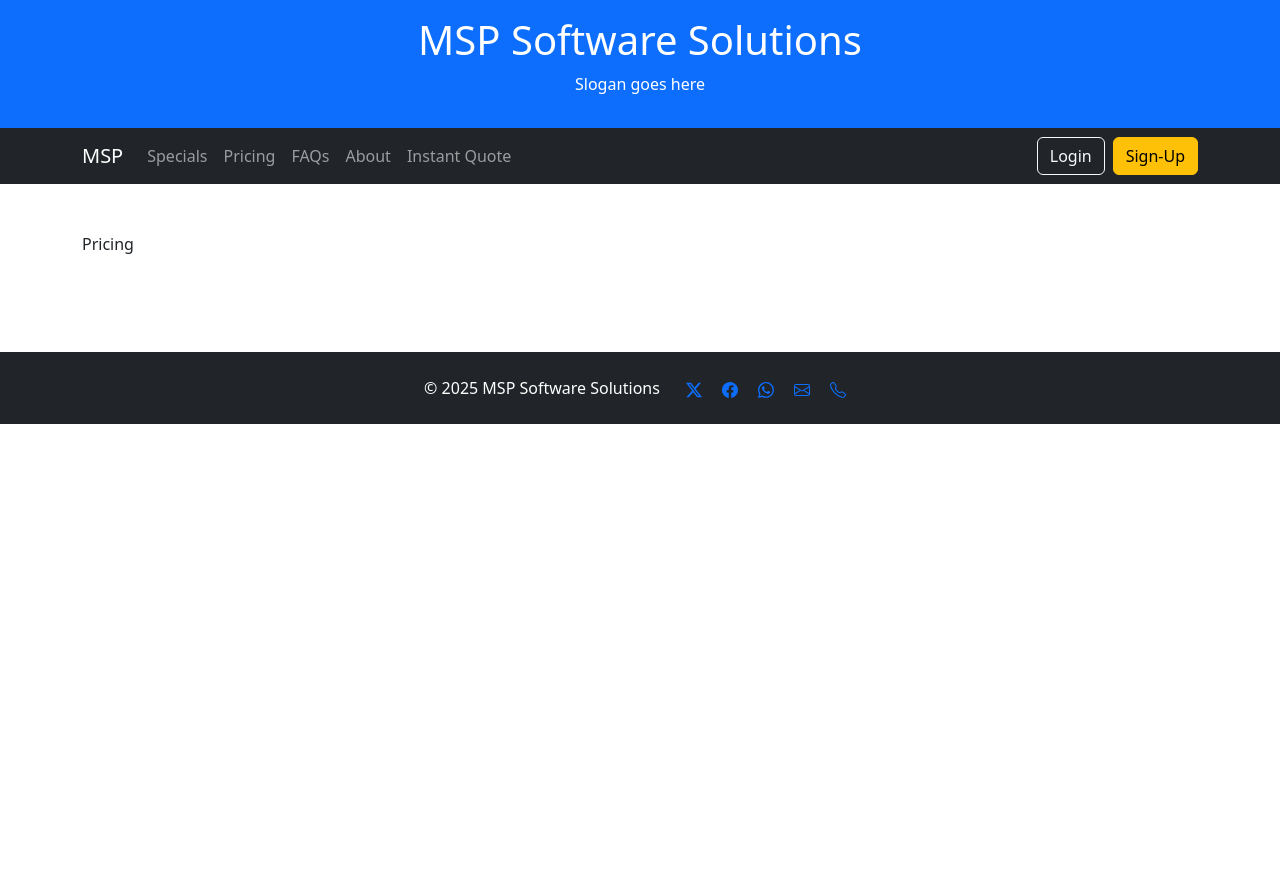
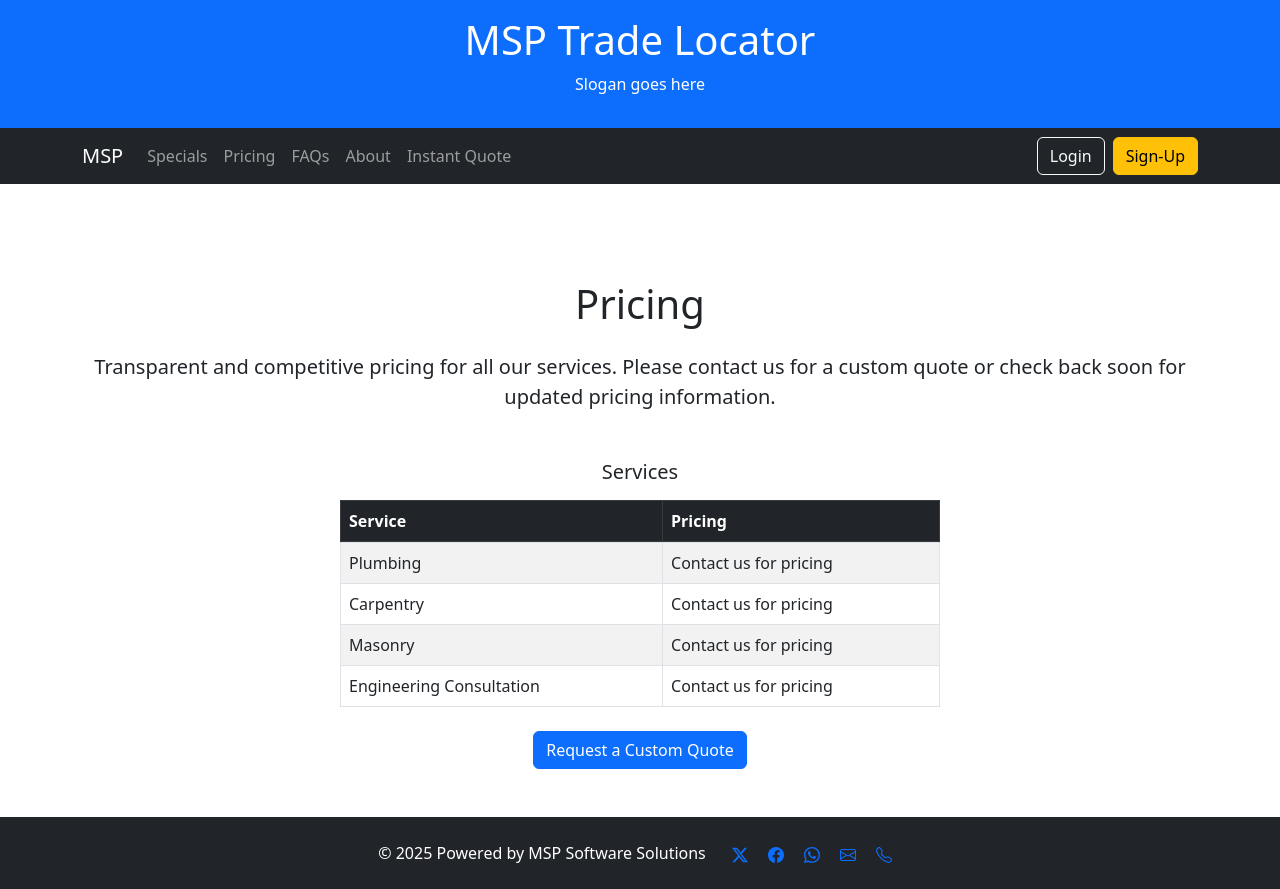
Before and after one commit to kayloshai/trade-locator, a React (Vite) app: page /trade-locator/pricing in a window 1280 px wide. Before the commit the page ends 800 px from the top, so only its background shows below. Built offline with nearby package versions, Linux system fonts and the light colour scheme.

Commit message:
Amend navbar, update pages, config vite

```diff
--- a/src/app/pages/pricing.tsx
+++ b/src/app/pages/pricing.tsx
@@ -1,13 +1,53 @@
+import { Link } from "react-router-dom";
 
 interface Props {
     className?: string;
 }
 
 export const Pricing = ({ className }: Props) => {
-
     return (
-        <div className={className} id="pricing-page">
-            Pricing
-        </div>
+        <main className={`container py-5 ${className || ""}`} id="pricing-page">
+            <h1 className="mb-4 text-center">Pricing</h1>
+            <p className="lead text-center mb-5">
+                Transparent and competitive pricing for all our services. Please contact us for a custom quote or check back soon for updated pricing information.
+            </p>
+            <section aria-labelledby="pricing-table-title" className="mx-auto" style={{ maxWidth: 600 }}>
+                <h2 id="pricing-table-title" className="h5 mb-3 text-center">Services</h2>
+                <table className="table table-bordered table-striped" aria-describedby="pricing-table-desc">
+                    <caption id="pricing-table-desc" className="visually-hidden">
+                        List of available services. Pricing will be published soon.
+                    </caption>
+                    <thead className="table-dark">
+                        <tr>
+                            <th scope="col">Service</th>
+                            <th scope="col">Pricing</th>
+                        </tr>
+                    </thead>
+                    <tbody>
+                        <tr>
+                            <td>Plumbing</td>
+                            <td>Contact us for pricing</td>
+                        </tr>
+                        <tr>
+                            <td>Carpentry</td>
+                            <td>Contact us for pricing</td>
+                        </tr>
+                        <tr>
+                            <td>Masonry</td>
+                            <td>Contact us for pricing</td>
+                        </tr>
+                        <tr>
+                            <td>Engineering Consultation</td>
+                            <td>Contact us for pricing</td>
+                        </tr>
+                    </tbody>
+                </table>
+            </section>
+            <div className="text-center mt-4">
+                <Link to="/quote" className="btn btn-primary" aria-label="Request a custom quote">
+                    Request a Custom Quote
+                </Link>
+            </div>
+        </main>
     );
 }
--- a/src/design-system/footer/footer.tsx
+++ b/src/design-system/footer/footer.tsx
@@ -5,7 +5,7 @@ interface Props {
 }
 
 export const Footer = ({ title }: Props) => (
-    <footer className="mt-5 p-4 bg-dark text-white text-center" role="contentinfo">
+    <footer className="p-4 bg-dark text-white text-center" role="contentinfo">
         <span>
             © {new Date().getFullYear()} {title}
         </span>
--- a/src/design-system/header/header.tsx
+++ b/src/design-system/header/header.tsx
@@ -1,4 +1,4 @@
-import { Navbar1 } from "../navbar/navbar-horizontal-list-1";
+import { Navbar } from "../navbar/navbar-horizontal-list";
 
 interface Props {
     title: string;
@@ -13,7 +13,7 @@ export const Header = ({ title, slogan }: Props) => {
                 <h1>{title}</h1>
                 <p>{slogan ? slogan : "Slogan goes here"}</p>
             </div>
-            <Navbar1 />
+            <Navbar />
         </>
     );
 }
--- a/src/design-system/layouts/baseLayout.tsx
+++ b/src/design-system/layouts/baseLayout.tsx
@@ -7,16 +7,15 @@ interface Props {
 }
 
 export const BaseLayout = ({ id }: Props) => {
-
   return (
-    <div id={id}>
-      <Header title={"MSP Software Solutions"} />
-      <div>
-        <div className="container mt-5 pb-5">
+    <div id={id} style={{ minHeight: "100vh", display: "flex", flexDirection: "column" }}>
+      <Header title={"MSP Trade Locator"} />
+      <div style={{ flex: 1 }}>
+        <div className="container mt-5">
           <Outlet />
         </div>
       </div>
-      <Footer title={"MSP Software Solutions"} />
+      <Footer title={"Powered by MSP Software Solutions"} />
     </div>
   );
 }
--- a/src/design-system/navbar/navbar-horizontal-list-1.tsx
+++ /dev/null
@@ -1,46 +0,0 @@
-import { Link } from "react-router-dom";
-import { useState } from "react";
-
-interface Props { }
-
-export const Navbar1 = ({ }: Props) => {
-    const [menuOpen, setMenuOpen] = useState(false);
-
-    // Helper to close menu on mobile
-    const handleNavLinkClick = () => {
-        if (window.innerWidth < 992) { // Bootstrap lg breakpoint
-            setMenuOpen(false);
-        }
-    };
-
-    return (
-        <nav className="navbar navbar-expand-lg navbar-dark bg-dark">
-            <div className="container">
-                <Link className="navbar-brand" to="/">MSP</Link>
-                <button
-                    className="navbar-toggler"
-                    type="button"
-                    aria-controls="main-navbar"
-                    aria-expanded={menuOpen}
-                    aria-label="Toggle navigation"
-                    onClick={() => setMenuOpen(open => !open)}
-                >
-                    <span className="navbar-toggler-icon"></span>
-                </button>
-                <div className={`collapse navbar-collapse${menuOpen ? " show" : ""}`} id="main-navbar">
-                    <ul className="navbar-nav me-auto mb-2 mb-lg-0">
-                        <li className="nav-item"><Link to="/specials" className="nav-link" onClick={handleNavLinkClick}>Specials</Link></li>
-                        <li className="nav-item"><Link to="/pricing" className="nav-link" onClick={handleNavLinkClick}>Pricing</Link></li>
-                        <li className="nav-item"><Link to="/faqs" className="nav-link" onClick={handleNavLinkClick}>FAQs</Link></li>
-                        <li className="nav-item"><Link to="/about" className="nav-link" onClick={handleNavLinkClick}>About</Link></li>
-                        <li className="nav-item"><Link to="/quote" className="nav-link" onClick={handleNavLinkClick}>Instant Quote</Link></li>
-                    </ul>
-                    <div className="d-flex">
-                        <Link to="/login" className="btn btn-outline-light me-2" onClick={handleNavLinkClick}>Login</Link>
-                        <Link to="/sign-up" className="btn btn-warning" onClick={handleNavLinkClick}>Sign-Up</Link>
-                    </div>
-                </div>
-            </div>
-        </nav>
-    );
-}
--- a/src/design-system/navbar/navbar-horizontal-list.tsx
+++ b/src/design-system/navbar/navbar-horizontal-list.tsx
@@ -1,27 +1,45 @@
-// src/src/design-system-components/pages/home.tsx
+import { Link } from "react-router-dom";
+import { useState } from "react";
 
-interface Props {
-}
+interface Props { }
 
 export const Navbar = ({ }: Props) => {
+    const [menuOpen, setMenuOpen] = useState(false);
+
+    // Helper to close menu on mobile
+    const handleNavLinkClick = () => {
+        if (window.innerWidth < 992) { // Bootstrap lg breakpoint
+            setMenuOpen(false);
+        }
+    };
 
     return (
-        <nav className="navbar navbar-expand-sm bg-dark navbar-dark">
-            <div className="container-fluid">
-                <ul className="navbar-nav">
-                    <li className="nav-item">
-                        <a className="nav-link active" href="#">Active</a>
-                    </li>
-                    <li className="nav-item">
-                        <a className="nav-link" href="#">Link</a>
-                    </li>
-                    <li className="nav-item">
-                        <a className="nav-link" href="#">Link</a>
-                    </li>
-                    <li className="nav-item">
-                        <a className="nav-link disabled" href="#">Disabled</a>
-                    </li>
-                </ul>
+        <nav className="navbar navbar-expand-lg navbar-dark bg-dark">
+            <div className="container">
+                <Link className="navbar-brand" to="/">MSP</Link>
+                <button
+                    className="navbar-toggler"
+                    type="button"
+                    aria-controls="main-navbar"
+                    aria-expanded={menuOpen}
+                    aria-label="Toggle navigation"
+                    onClick={() => setMenuOpen(open => !open)}
+                >
+                    <span className="navbar-toggler-icon"></span>
+                </button>
+                <div className={`collapse navbar-collapse${menuOpen ? " show" : ""}`} id="main-navbar">
+                    <ul className="navbar-nav me-auto mb-2 mb-lg-0">
+                        <li className="nav-item"><Link to="/specials" className="nav-link" onClick={handleNavLinkClick}>Specials</Link></li>
+                        <li className="nav-item"><Link to="/pricing" className="nav-link" onClick={handleNavLinkClick}>Pricing</Link></li>
+                        <li className="nav-item"><Link to="/faqs" className="nav-link" onClick={handleNavLinkClick}>FAQs</Link></li>
+                        <li className="nav-item"><Link to="/about" className="nav-link" onClick={handleNavLinkClick}>About</Link></li>
+                        <li className="nav-item"><Link to="/quote" className="nav-link" onClick={handleNavLinkClick}>Instant Quote</Link></li>
+                    </ul>
+                    <div className="d-flex">
+                        <Link to="/login" className="btn btn-outline-light me-2" onClick={handleNavLinkClick}>Login</Link>
+                        <Link to="/sign-up" className="btn btn-warning" onClick={handleNavLinkClick}>Sign-Up</Link>
+                    </div>
+                </div>
             </div>
         </nav>
     );
--- a/vite.config.ts
+++ b/vite.config.ts
@@ -5,4 +5,8 @@ import react from '@vitejs/plugin-react'
 export default defineConfig({
   base: '/trade-locator/',
   plugins: [react()],
+  server: {
+    host: true, // or use '0.0.0.0'
+  }
+
 })
```
Also changed, not shown: src/design-system/navbar/navbar-search.tsx (deleted, +0 -35 lines).
